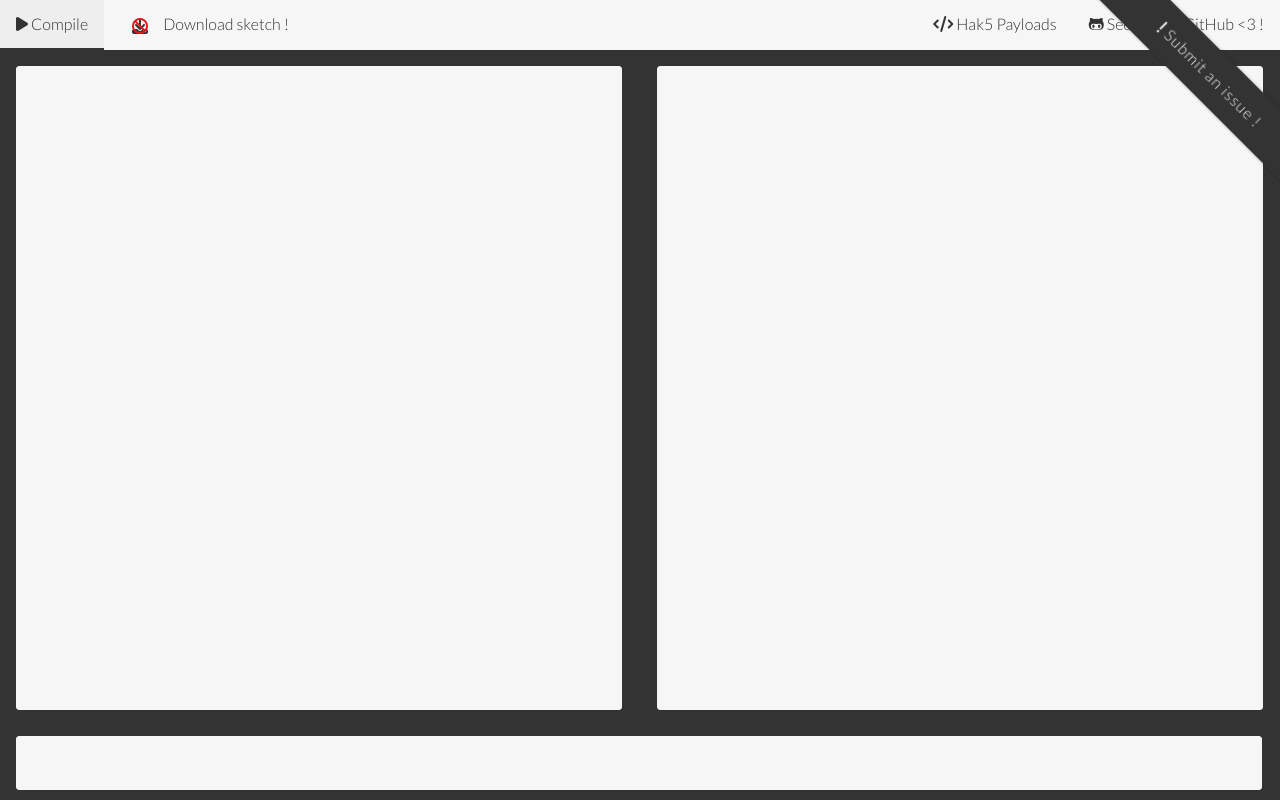
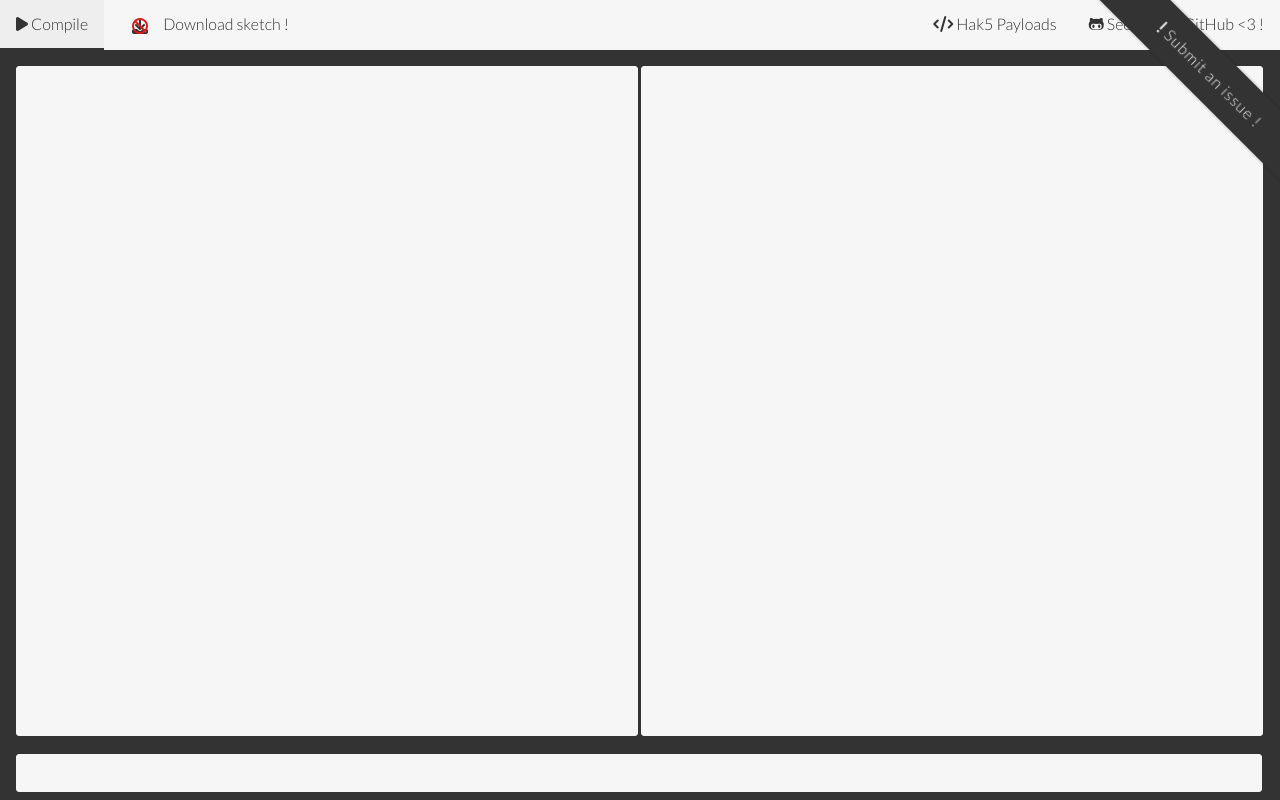
Before and after one commit to Dukweeno/Duckuino, a PHP site: page / in a window 1280 px wide. Run offline with PHP 8.4, Linux system fonts and the light colour scheme; some libraries are stand-ins or nearby versions.

Commit message:
Fixed Download Button bug(can be clicked when disabled) and try to fix the graphical bug.

```diff
--- a/assets/css/style.css
+++ b/assets/css/style.css
@@ -68,12 +68,11 @@ menu a.hoverable:hover {
 
 .inout-wrapper {
   position: relative;
+  margin: 16px;
 
-  width: 100%; height: 90%;
+  width: 100%; height: calc(100% - 38px - 50px - 48px); /* 100% - console - menu - margin */
 }
 .inout {
-  display: inline-block;
-
   border: 1px solid #f6f6f6;
   border-radius: 3px;
 
@@ -82,39 +81,29 @@ menu a.hoverable:hover {
 
   resize: none;
 
-  margin: 16px; padding: 2px;
-  width: calc(50% - calc(32px + 2px + 6px)); /* 50% - (margin + padding + textarea borders) */
-  height: calc(100% - 50px - 32px); /* Wrapper height - menu - margin */
+  padding: 2px;
+  width: calc(50% - 16px - 8px);
+  height: 100%;
 }
-.inout .duckyscript {
-  float: left;
-}
-.inout .arduino {
-  float: right;
-}
+.inout .duckyscript {float: left;}
+.inout .arduino {float: right;}
 
-.console-wrapper {
-  position: relative;
-
-  width: 100%; height: 10%;
-
-  top: -50px;
-}
 .console {
-  display: inline-block;
-
   border: 1px solid #f6f6f6;
   border-radius: 3px;
 
   background: #f6f6f6;
   color: #333333;
 
+  overflow: hidden;
   resize: none;
 
-  margin: 16px; padding: 2px;
-  width: calc(100% - calc(32px + 2px + 6px)); /* Wrapper width - (margin + padding + textarea borders) */
-  height: calc(100% - 32px); /* Wrapper height - margin */
-  line-height: calc(100% - 32px); /* Same */
+  position: relative;
+
+  padding: 2px; margin: 8px 16px;
+  width: calc(100% - 32px - 8px); /* Wrapper width - (margin + padding + textarea borders) */
+  height: 32px;
+  line-height: 32px;
 }
 
 /* The ribbon */
--- a/assets/js/main.js
+++ b/assets/js/main.js
@@ -47,6 +47,7 @@ jQuery(function() { // Wait for jQuery
 
   // Download popup
   $(".dl-but").click(function() {
+    if ($(".dl-but").hasClass("hoverable")) {
       $("#dl-popup").fadeIn(400);
 
       // Fill filename area
@@ -59,6 +60,7 @@ jQuery(function() { // Wait for jQuery
       $(LocaleKeyboardjs.listLocales()).each(function() {
         $("#locale-select").append($("<option>").attr('value',this).text(this));
       });
+    }
   });
   // Close ><
   $("#dl-popup .modal-content .close").click(function() {
--- a/index.html
+++ b/index.html
@@ -68,10 +68,7 @@
       <textarea class="inout arduino" readonly></textarea>
     </div>
 
-    <!-- Console I/O -->
-    <div class="console-wrapper">
-      <textarea class="console" readonly></textarea>
-    </div>
+    <textarea class="console" readonly></textarea>
 
     <!-- Handmade js <3 -->
     <script src="Dckuino.js"></script>
```
Lines whose indentation alone changed are shown as unchanged.
